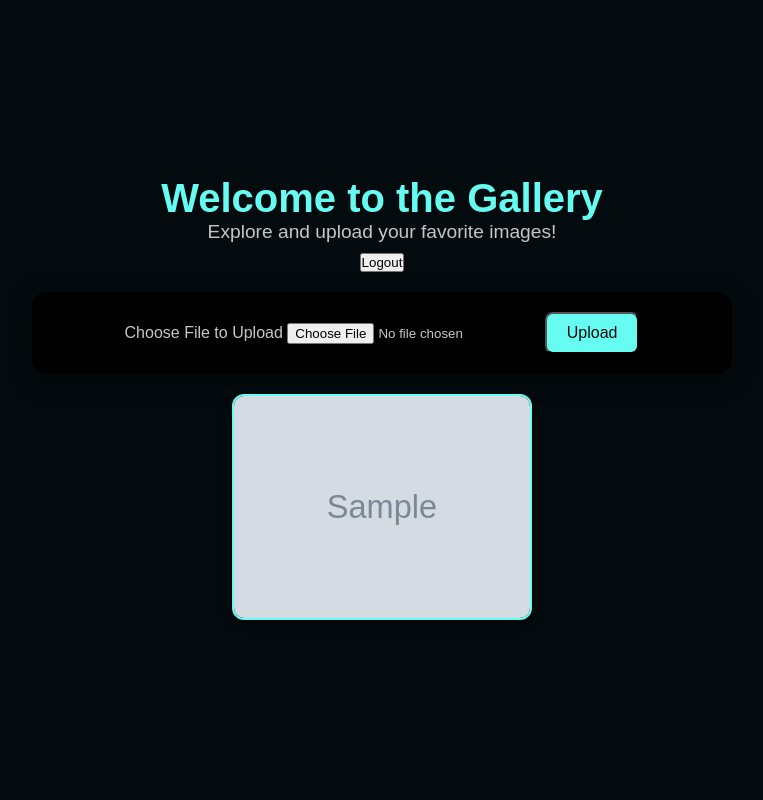
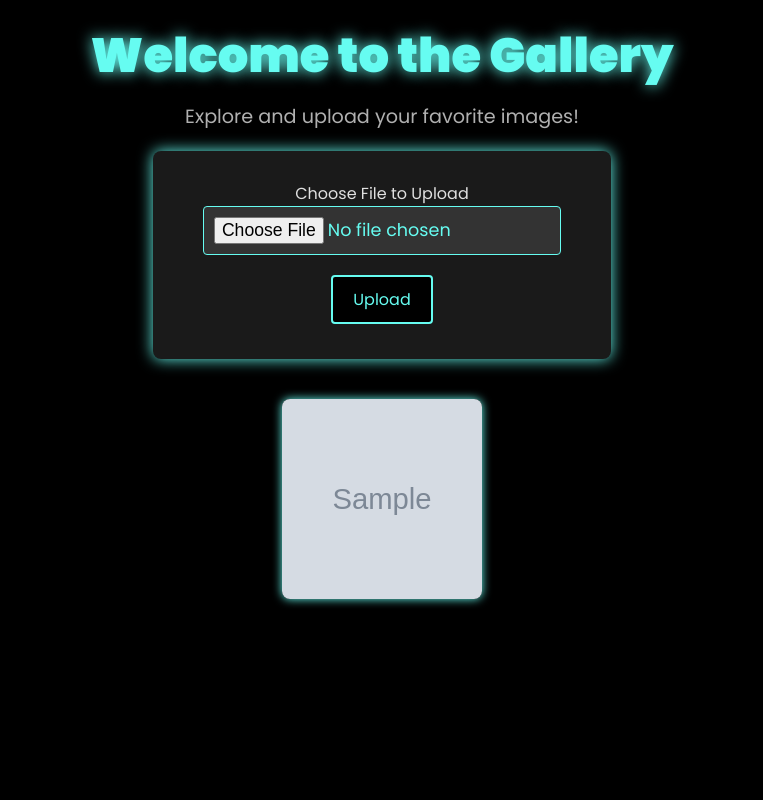
Before and after one commit to xcWhy/Gallery-Website, a Flask app: template VOT_web/simple_login/app/templates/main.html in a window 1280 px wide. Shown: the whole page, without its empty margins (258-1021 px from the left). Run offline with Flask 3, Linux system fonts and the light colour scheme; the template is opened without the code that fills it: most values are stand-ins (such as "Sample title", 1, 10 or a date in 2020); grey boxes marked "Sample" are stand-in pictures.

Commit message:
yippe yippe ne dava greshki pri uploadvane

```diff
--- a/VOT_web/simple_login/app/static/main.css
+++ b/VOT_web/simple_login/app/static/main.css
@@ -1,92 +1,122 @@
-/* General Reset */
+/* Import Google Fonts for stylish typography */
+@import url('https://fonts.googleapis.com/css2?family=Poppins:wght@400;700;900&display=swap');
+
+/* Reset and Basic Styles */
 * {
     margin: 0;
     padding: 0;
     box-sizing: border-box;
-    font-family: Arial, sans-serif;
+    font-family: 'Poppins', sans-serif; /* Apply stylish font */
+    color: #E0E0E0;
 }
 
-/* Body Styling */
 body {
-    background-color: #040b0e;
-    color: #c5c6c7;
+    background-color: #000000;
     display: flex;
     flex-direction: column;
     align-items: center;
-    justify-content: center;
-    min-height: 100vh;
+    text-align: center;
+    padding: 20px;
 }
 
-/* Header */
+/* Header Styling */
 header {
-    text-align: center;
     margin-bottom: 20px;
 }
 
 header h1 {
-    font-size: 2.5em;
     color: #66fcf1;
+    text-shadow: 0 0 15px #66fcf1;
+    font-size: 3rem; /* Increase header font size */
+    font-weight: 900; /* Make it bold */
 }
 
 header p {
-    font-size: 1.2em;
-    color: #c5c6c7;
+    color: #B0B0B0;
+    margin-top: 10px;
+    font-size: 1.2rem; /* Increase subheader font size */
+    font-weight: 400; /* Make it semi-bold */
 }
 
-/* Gallery Section */
+/* Centering Form and Upload Section */
 #upload-section {
-    background-color: #000000;
-    padding: 20px 30px;
-    border-radius: 15px;
-    box-shadow: 0 6px 20px rgba(0, 0, 0, 0.5);
-    max-width: 700px;
-    width: 90%;
-    text-align: center;
+    display: flex;
+    justify-content: center;
+    align-items: center;
+    margin-bottom: 20px;
+    width: 100%;
 }
 
-#upload-section button {
-    padding: 10px 20px;
-    background-color: #66fcf1;
-    color: #0b0c10;
+.upload-card {
+    background-color: #1a1a1a;
+    padding: 30px;
     border-radius: 8px;
-    font-size: 1em;
-    cursor: pointer;
-    transition: background-color 0.3s;
+    box-shadow: 0 0 15px #66fcf1;
+    display: flex;
+    flex-direction: column;
+    align-items: center;
+    text-align: center;
+    max-width: 600px; /* Make the upload box wider */
+    width: 100%;
 }
 
-#upload-section button:hover {
-    background-color: #45a29e;
+/* Input Field Styling */
+.upload-card input[type="file"] {
+    width: 90%;
+    padding: 10px;
+    background-color: #333;
+    color: #66fcf1;
+    border: 1px solid #66fcf1;
+    border-radius: 4px;
+    margin-bottom: 15px;
+    font-size: 1.1rem; /* Slightly increase input font size */
 }
 
+/* Button Styling */
+button.upload-label {
+    background-color: #000;
+    border: 2px solid #66fcf1;
+    color: #66fcf1;
+    padding: 10px 20px;
+    font-size: 1rem;
+    cursor: pointer;
+    border-radius: 4px;
+    transition: 0.3s;
+    margin: 5px;
+}
+button.upload-label:hover {
+    background-color: #66fcf1;
+    color: #000;
+    box-shadow: 0 0 10px #66fcf1, 0 0 20px #66fcf1, 0 0 30px #66fcf1;
+}
+
+/* Image Preview Section */
 #preview-container {
-    display: grid;
-    grid-template-columns: repeat(auto-fill, minmax(200px, 1fr));
-    gap: 15px;
+    display: flex;
+    flex-wrap: wrap;
+    gap: 20px;
+    justify-content: center;
     margin-top: 20px;
-    text-align: center;
+    width: 100%;
+}
+
+.image-card {
+    width: 200px;
+    height: 200px;
+    overflow: hidden;
+    border-radius: 8px;
+    box-shadow: 0 0 10px #66fcf1;
+    transition: transform 0.3s ease;
+    display: flex;
+    justify-content: center;
+    align-items: center;
+}
+.image-card:hover {
+    transform: scale(1.1);
 }
 
 .preview-image {
     width: 100%;
-    max-width: 300px;
-    border-radius: 12px;
-    border: 2px solid #66fcf1;
-    box-shadow: 0 4px 8px rgba(0, 0, 0, 0.4);
-    object-fit: contain;
+    height: 100%;
+    object-fit: cover;
 }
-
-/* Logout Button Styling */
-#logout-button {
-    margin-top: 20px;
-    padding: 10px 20px;
-    background-color: #66fcf1;
-    color: #0b0c10;
-    border-radius: 8px;
-    font-size: 1em;
-    cursor: pointer;
-    transition: background-color 0.3s;
-}
-
-#logout-button:hover {
-    background-color: #45a29e;
-}
--- a/VOT_web/simple_login/app/templates/main.html
+++ b/VOT_web/simple_login/app/templates/main.html
@@ -10,9 +10,6 @@
     <header>
         <h1>Welcome to the Gallery</h1>
         <p>Explore and upload your favorite images!</p>
-        <form action="{{ url_for('logout') }}" method="post" style="display:inline;">
-            <button class="upload-label" style="margin-top: 10px;">Logout</button>
-        </form>
     </header>
     <section id="upload-section">
         <form action="{{ url_for('upload') }}" method="post" enctype="multipart/form-data">
```
Also changed, not shown: VOT_web/simple_login/app/static/login.css (+45 -40 lines), VOT_web/simple_login/app/static/register.css (+45 -40 lines), VOT_web/simple_login/app/static/uploads/1729354487661.jpg (added), VOT_web/simple_login/app/static/uploads/1730618372072.jpg (added).
